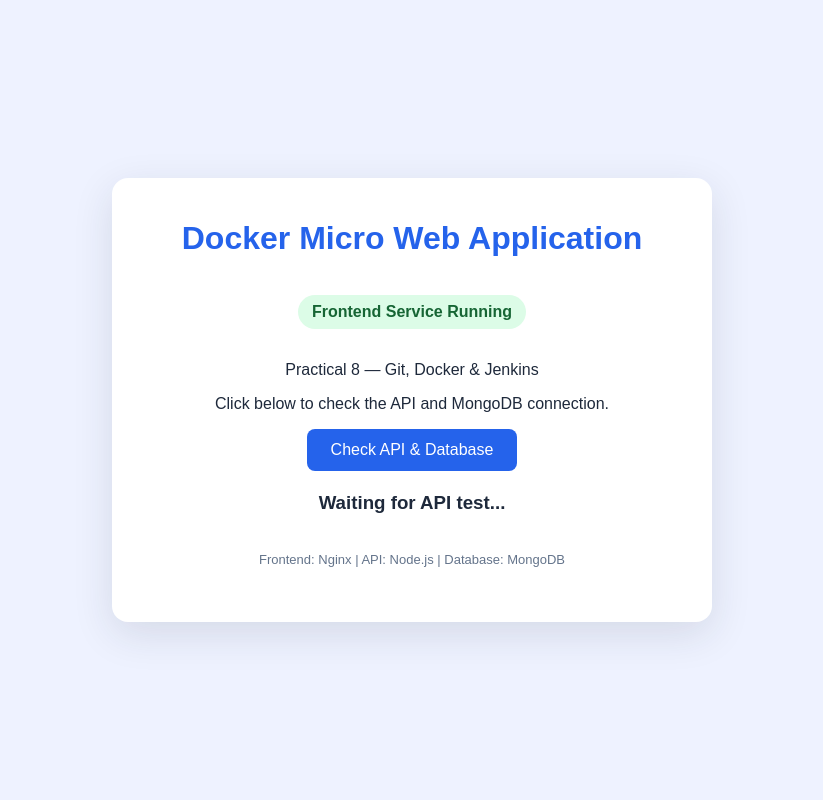
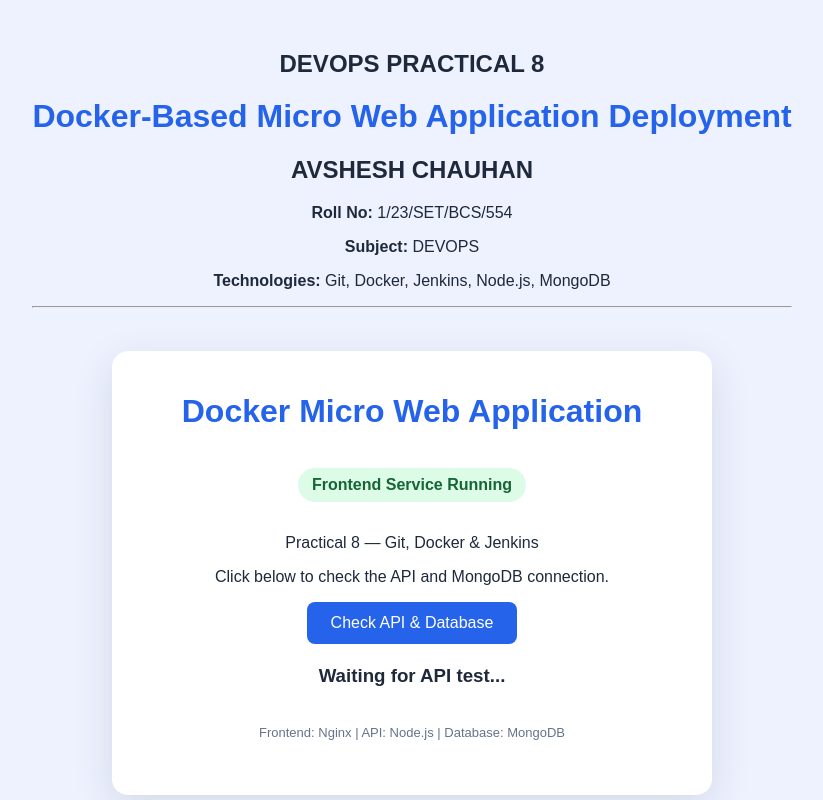
Before and after one commit to AVSHESHCHAUHAN/docker-micro-app, a plain HTML site: page frontend/index.html in a window 1280 px wide. Shown: the whole page, without its empty margins (228-1051 px from the left). Drawn offline with Linux system fonts and the light colour scheme.

Commit message:
Add student details for DevOps Practical 8

```diff
--- a/frontend/index.html
+++ b/frontend/index.html
@@ -17,6 +17,23 @@
   </style>
 </head>
 <body>
+  <div style="text-align:center; padding:25px;">
+    <h2>DEVOPS PRACTICAL 8</h2>
+
+    <h1>Docker-Based Micro Web Application Deployment</h1>
+
+    <h2>AVSHESH CHAUHAN</h2>
+
+    <p><strong>Roll No:</strong> 1/23/SET/BCS/554</p>
+
+    <p><strong>Subject:</strong> DEVOPS</p>
+
+    <p><strong>Technologies:</strong>
+       Git, Docker, Jenkins, Node.js, MongoDB
+    </p>
+
+    <hr>
+</div>
   <main class="panel">
     <h1>Docker Micro Web Application</h1>
     <p class="badge">Frontend Service Running</p>
```
